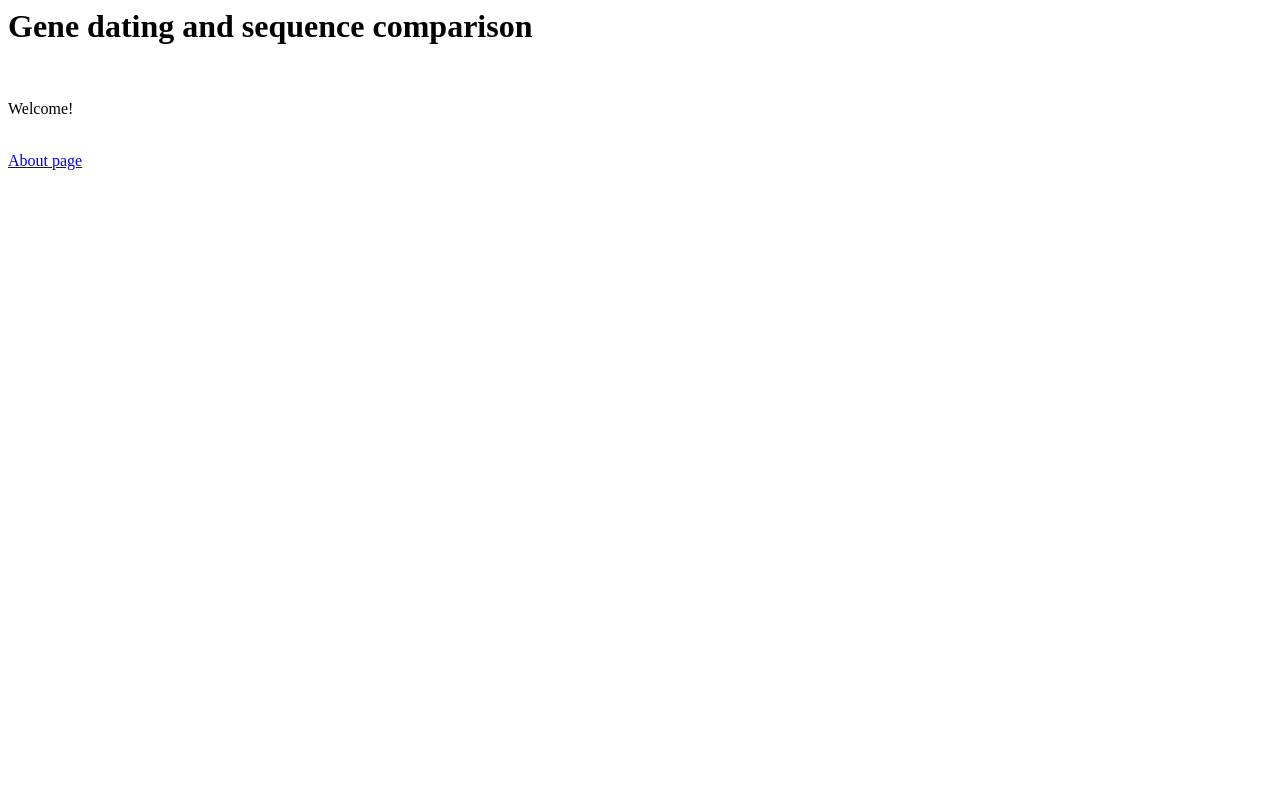
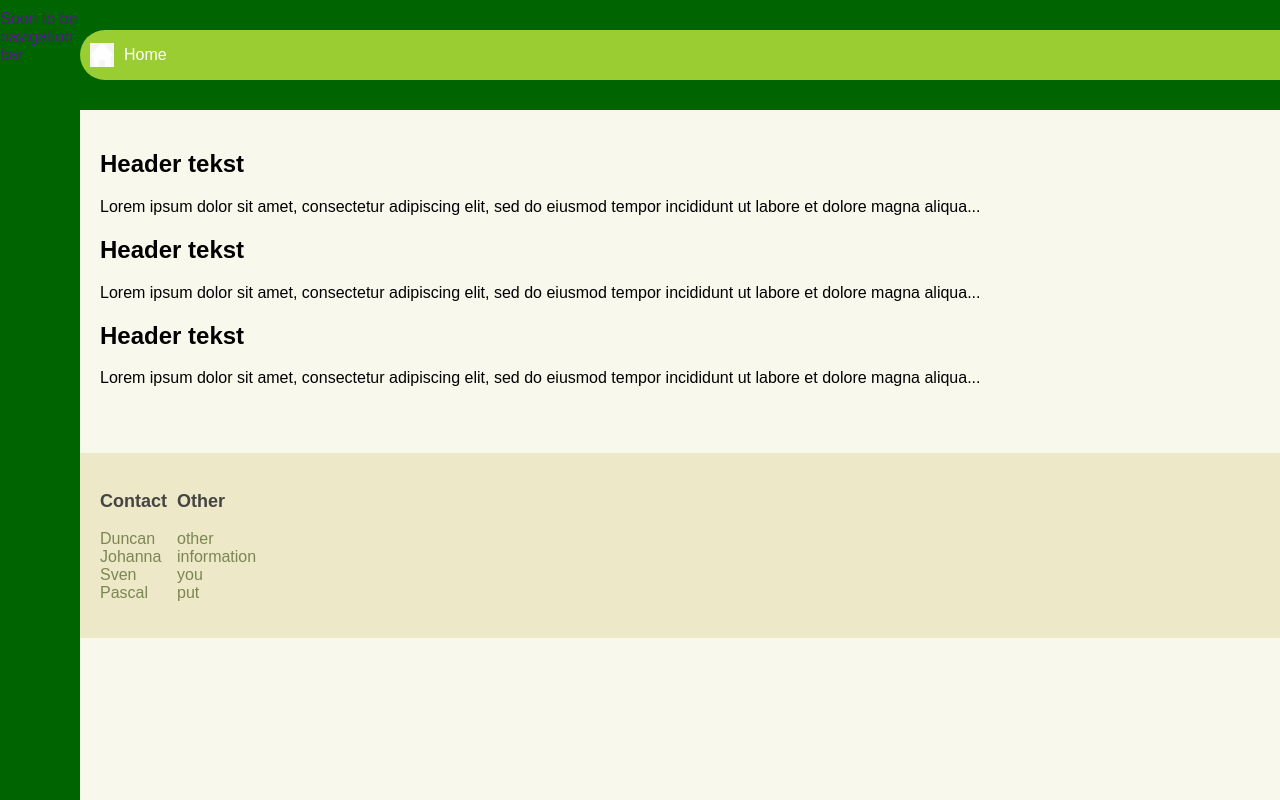
Before and after one commit to Dunc4nNT/bit, a Python web app: template website/app/templates/Home Page/Home.html in a window 1280 px wide. Run offline with Jinja, Linux system fonts and the light colour scheme; the template is opened without the code that fills it, so the values that code supplies are empty.

Commit message:
added home page, page font and home logo

```diff
--- /dev/null
+++ b/website/app/static/css/home_page_font.css
@@ -0,0 +1,80 @@
+body {
+    font-family: Arial, sans-serif;
+    margin: 0;
+    padding: 0;
+    display: flex;
+    flex-direction: column;
+    background-color: #f9f8ec;
+}
+
+header {
+    height: 90px;
+    display: flex;
+    align-items: center;
+    justify-content: space-between;
+    background-color: darkgreen;
+    padding: 10px 30px;
+    color: white;
+
+}
+
+.logo {
+    position: fixed;
+    left: 80px;
+    top: 30px;
+    width: 100%;
+    height: 50px;
+    border-radius: 60px 0 0 60px;
+    background-color: yellowgreen;
+    display: flex;
+    align-items: center;
+    justify-content: flex-start;
+    padding-left: 10px;
+}
+
+.logo img {
+    width: 24px;
+    margin-right: 10px;
+}
+
+.sidebar {
+    position: fixed;
+    left: 0;
+    top: 0;
+    width: 80px;
+    height: 100%;
+    background-color: darkgreen;
+    display: flex;
+    flex-direction: column;
+    align-items: center;
+    padding-top: 10px;
+}
+
+main {
+    margin-left: 80px;
+    padding: 20px;
+}
+
+footer {
+    display: flex;
+    justify-content: flex-start;
+    background-color: #ede8c7;
+    padding: 20px;
+    margin-left: 80px;
+    margin-top: 30px;
+}
+
+footer h3 {
+    font-size: 18px;
+    margin-right: 10px;
+    color: #444;
+}
+
+ul {
+    list-style: none;
+    padding: 0;
+}
+
+li {
+    color: #7b8653;
+}
--- a/website/app/templates/Home Page/Home.html
+++ b/website/app/templates/Home Page/Home.html
@@ -1,12 +1,58 @@
-<html lang="en-US">
-    <head>
-        <title>Gene dating and sequence comparison</title>
-    </head>
-    <body>
+<!DOCTYPE html>
+<html lang="en">
+<head>
+    <meta charset="UTF-8">
+    <meta name="viewport" content="width=device-width, initial-scale=1.0">
+    <title>Epic Website naam</title>
+    <link rel="stylesheet" href="../../static/css/home_page_font.css">
+</head>
+<body>
+    <header>
+        <div class="logo">
+            <img src="../../static/images/HomeImage.png" alt="Home">
+            <span>Home</span>
+        </div>
+        <h1 class="site-title">Epic Website naam</h1>
+    </header>
 
-        <h1>Gene dating and sequence comparison</h1><br>
-        <p>Welcome!</p><br>
-        <a href="../About Page/About.html" >About page</a>
+    <aside class="sidebar">
+        <a href="">Soon to be navigation bar</a>
+    </aside>
 
-    </body>
+    <main>
+        <section>
+            <h2>Header tekst</h2>
+            <p>Lorem ipsum dolor sit amet, consectetur adipiscing elit, sed do eiusmod tempor incididunt ut labore et dolore magna aliqua...</p>
+        </section>
+        <section>
+            <h2>Header tekst</h2>
+            <p>Lorem ipsum dolor sit amet, consectetur adipiscing elit, sed do eiusmod tempor incididunt ut labore et dolore magna aliqua...</p>
+        </section>
+        <section>
+            <h2>Header tekst</h2>
+            <p>Lorem ipsum dolor sit amet, consectetur adipiscing elit, sed do eiusmod tempor incididunt ut labore et dolore magna aliqua...</p>
+        </section>
+    </main>
+
+    <footer>
+        <div class="contact">
+            <h3>Contact</h3>
+            <ul>
+                <li>Duncan</li>
+                <li>Johanna</li>
+                <li>Sven</li>
+                <li>Pascal</li>
+            </ul>
+        </div>
+        <div class="other">
+            <h3>Other</h3>
+            <ul>
+                <li>other</li>
+                <li>information</li>
+                <li>you</li>
+                <li>put</li>
+            </ul>
+        </div>
+    </footer>
+</body>
 </html>
```
Also changed, not shown: website/app/static/images/HomeImage.png (added), 1 other file.
